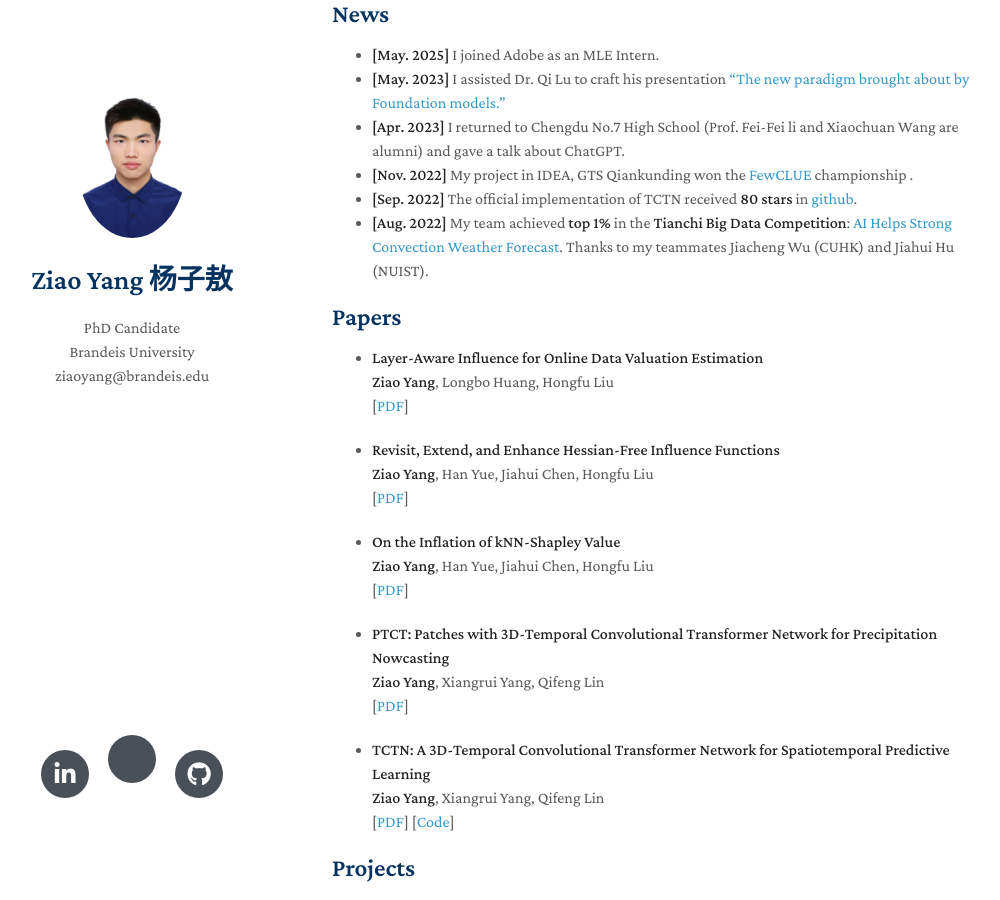
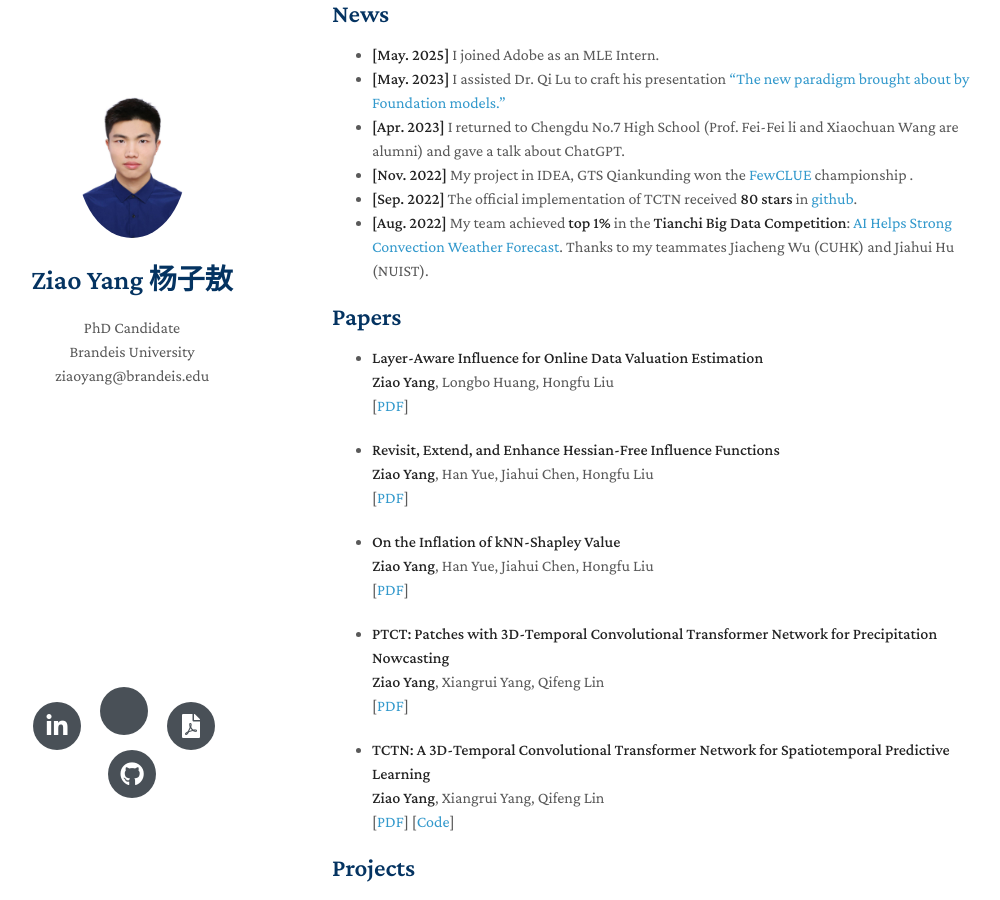
Before and after one commit to yangziao56/homepage, a Jekyll site: the page built from index.md, in a window 1280 px wide and 900 px high, scrolled down 427 px. Shown: the whole window, without its empty margins (138-1138 px from the left). Built offline with Jekyll 4.4.1, drawn with Linux system fonts in a browser that asks for light colours; nearby versions of some CDN libraries; a style sheet for code colours, icons or effects is not loaded; our own code applies the rules of GitHub Pages for plain Markdown files.

Commit message:
Add CV icon link

```diff
--- a/_config.yml
+++ b/_config.yml
@@ -6,6 +6,7 @@ keywords: minimal academic
 google_scholar: https://scholar.google.com/citations?user=gFayJVUAAAAJ&hl=zh-CN
 github_link: https://github.com/yangziao56
 linkedin: https://www.linkedin.com/in/ziao-yang-a1a13a223/
+cv: /pdf/CV_Ziao_Yang.pdf
 avatar: ./assets/img/avatar.png
 google_analytics: UA-111540567-4
 favicon: ./assets/img/favicon.png
--- a/_layouts/homepage.html
+++ b/_layouts/homepage.html
@@ -68,6 +68,11 @@
             <i class="ai ai-google-scholar" style="font-size:1.6rem"></i>
           </a>
           {% endif %}
+          {% if site.cv %}
+          <a href="{{ site.cv | relative_url }}" target="_blank" rel="noopener">
+            <i class="fas fa-file-pdf"></i>
+          </a>
+          {% endif %}
           {% if site.github_link %}
           <a href="{{ site.github_link }}" target="_blank">
             <i class="fab fa-github"></i>
```
